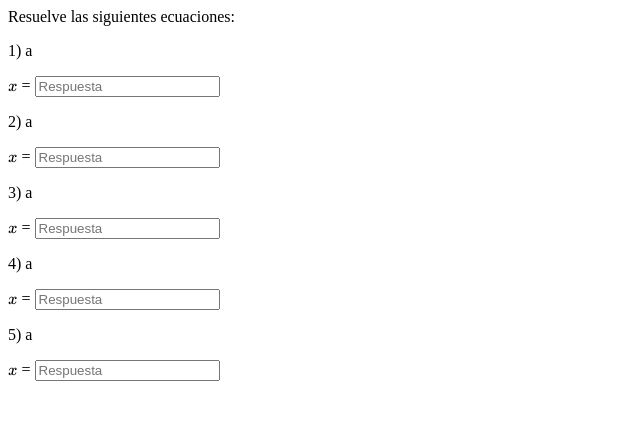
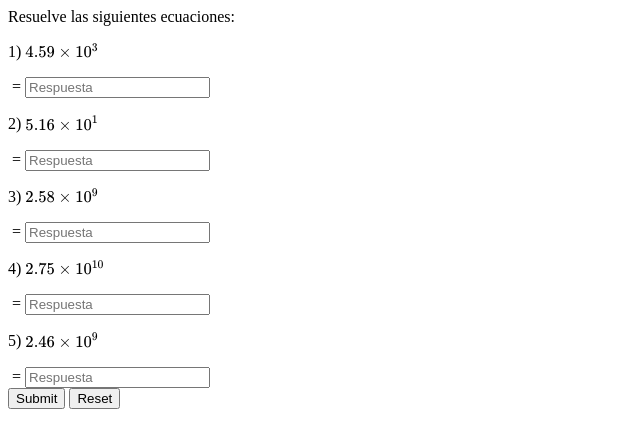
Before and after one commit to Jay-DVT/high-school-LMS, a Flask app: page /math/lineal_equation/practice in a window 1280 px wide. Shown: the top 448 px of the page, without its empty margins (0-640 px from the left). Run offline with Flask 2, Linux system fonts and the light colour scheme.

Commit message:
Random question generation

```diff
--- a/app.py
+++ b/app.py
@@ -1,5 +1,6 @@
 from flask import Flask, redirect, url_for, render_template, request, flash
 from flask_sqlalchemy import SQLAlchemy
+from matplotlib.pyplot import get
 from sqlalchemy.sql import func
 # from os import path
 from flask_login import LoginManager, UserMixin, login_user, login_required, logout_user, current_user
@@ -7,7 +8,7 @@ from flask_login import LoginManager, UserMixin, login_user, login_required, log
 # from wtforms import StringField, PasswordField, SubmitField
 # from wtforms.validators import InputRequired, Length, ValidationError
 from werkzeug.security import generate_password_hash, check_password_hash
-
+import random
 
 db = SQLAlchemy()
 DB_NAME = "students.db"
@@ -33,6 +34,13 @@ class Note(db.Model):
     date = db.Column(db.DateTime(timezone=True), default=func.now())
     user_id = db.Column(db.Integer, db.ForeignKey('user.id'))
 
+class Question(db.Model):
+    id = db.Column(db.Integer, primary_key=True)
+    question = db.Column(db.String(1000))
+    answer = db.Column(db.String(1000))
+    correct = db.Column(db.Boolean)
+    user_id = db.Column(db.Integer, db.ForeignKey('user.id'))
+
 class User(db.Model, UserMixin):
     id = db.Column(db.Integer, primary_key=True)
     idValue = db.Column(db.String(150), unique=True)
@@ -40,6 +48,7 @@ class User(db.Model, UserMixin):
     lastName = db.Column(db.String(150))
     password = db.Column(db.String(150))
     notes = db.relationship('Note')
+    questions = db.relationship('Question')
 
 
 print('db init')
@@ -148,6 +157,12 @@ def lineal_equation_theory():
     return render_template("lineal_equation.html", user=current_user, node="theory")
 @app.route('/math/lineal_equation/practice', methods=['GET', 'POST'])
 def lineal_equation_practice():
+    if request.method == 'POST':
+        result = list(request.form.values())
+        print(result)
+        for i in range(len(result)):
+            if result[i] == question[i].answer:
+                print("correct")
     class Questions:
         def __init__(self, question, answer, unknown):
                 self.question = question
@@ -156,9 +171,11 @@ def lineal_equation_practice():
 
     questions = []
     for i in range(5):
-        question = "a"
-        answer = "b"
-        unknown = "\\(x\\)"
+        num = round(random.uniform(2, 10), 2)
+        exp = random.randint(1, 12)
+        question = str(num) + "\\times 10^{" + str(exp) + "}"
+        answer = int(num * 10**exp)
+        unknown = ""
         questions.append(Questions(question, answer, unknown))
     return render_template("lineal_equation.html", user=current_user, node="practice", questions=questions, len=len(questions))
 # ----------------------------------
--- a/templates/lineal_equation.html
+++ b/templates/lineal_equation.html
@@ -145,10 +145,14 @@
 
         {% for i in range(len) %}
         <div class="question">
-            <p>{{i+1}}) {{questions[i].question}}</p>
-            {{questions[i].unknown}} = <input type="text" name="answer{{i}}" id="answer{{i}}" placeholder="Respuesta">
+            <p>{{i+1}}) \({{questions[i].question}}\)</p>
+            \({{questions[i].unknown}}\) = <input type="text" name="answer{{i}}" id="answer{{i}}" placeholder="Respuesta">
         </div>
         {% endfor %}
+        <div class="button-container">
+            <input type="submit" value="Submit"/>
+            <input type="reset">
+          </div>
     </form>
     {% endif %}
 
```
Also changed, not shown: instance/students.db.
